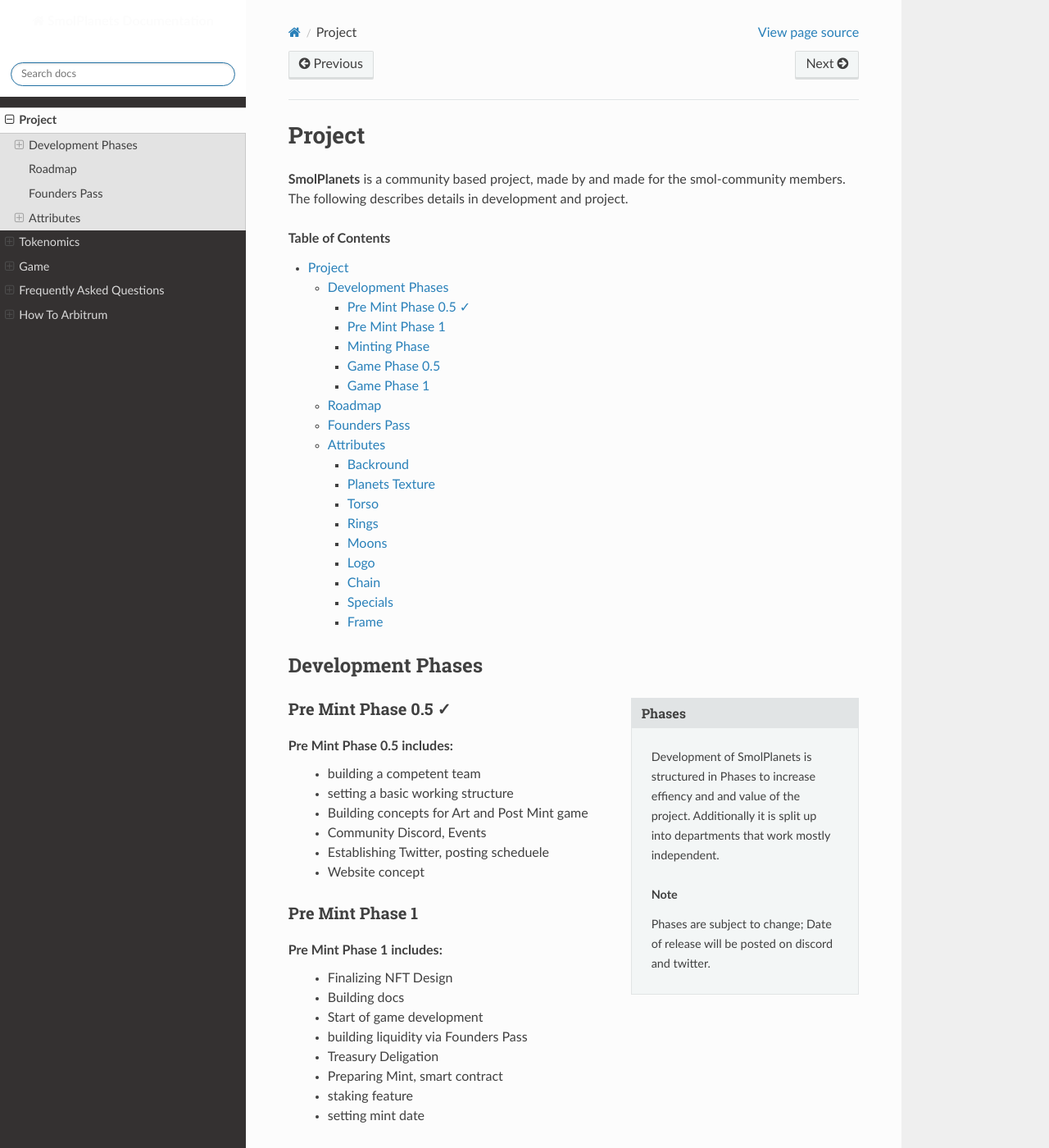
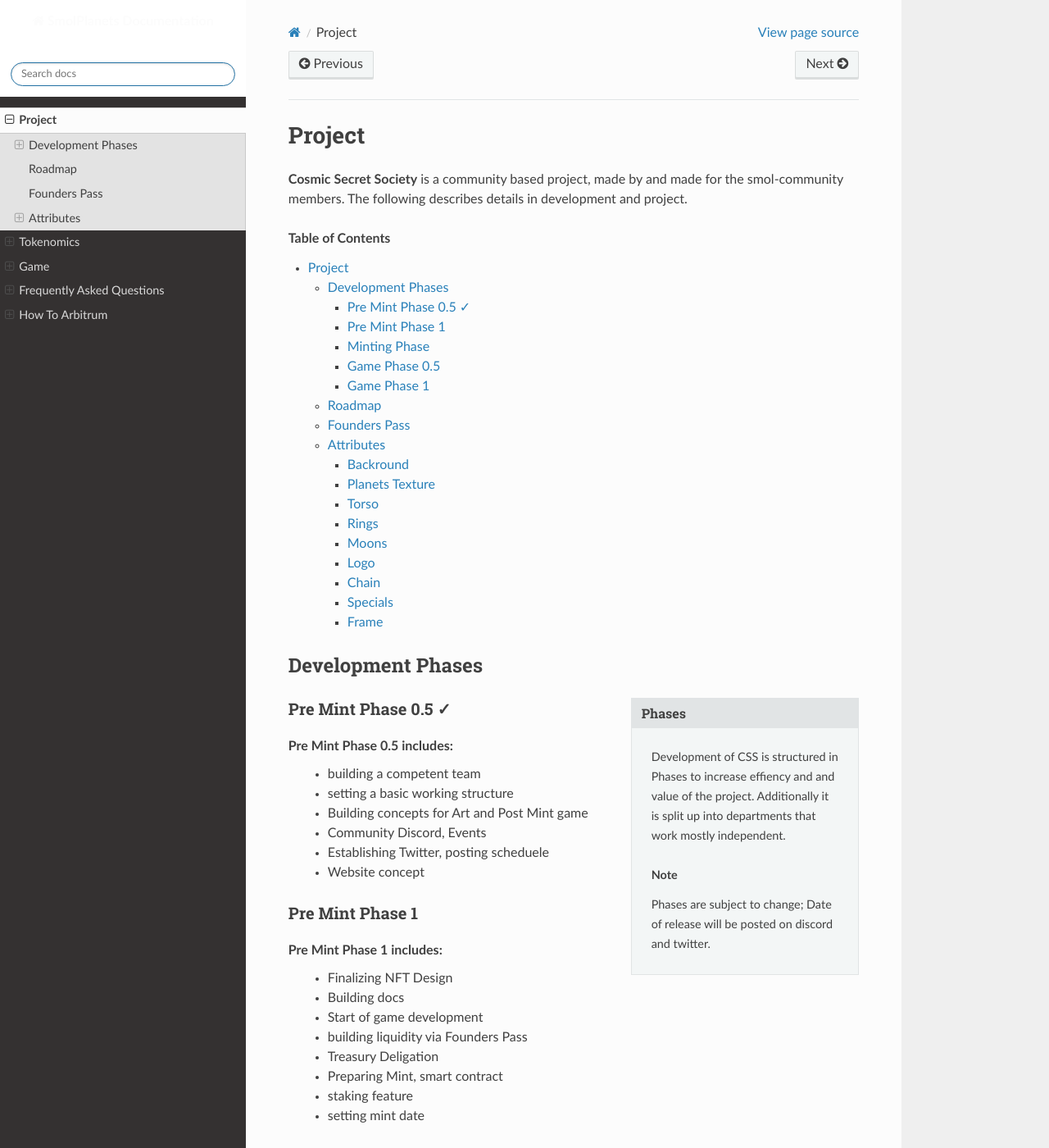
Before and after one commit to bigpapiarnold/smolplanets_documentation, a Sphinx documentation site: the page built from docs/source/project.rst, in a window 1280 px wide and 1400 px high. Shown: the whole window at 82% size. Built offline with Sphinx 7.4.7 and the Read the Docs theme 2.0.0, drawn with Linux system fonts in a browser that asks for light colours; pages that are not in the unit, such as notebooks, are missing from menus.

Commit message:
Update project.rst

```diff
--- a/docs/source/project.rst
+++ b/docs/source/project.rst
@@ -1,6 +1,6 @@
 Project
 #######
-**SmolPlanets**  is a community based project, made by and made
+**Cosmic Secret Society**  is a community based project, made by and made
 for the smol-community members.
 The following describes details in development and project.
 
@@ -15,7 +15,7 @@
 
    .. rubric::
 
-   Development of SmolPlanets is structured in Phases to
+   Development of CSS is structured in Phases to
    increase effiency and and value of the project.
    Additionally it is split up into departments that work
    mostly independent.
```
